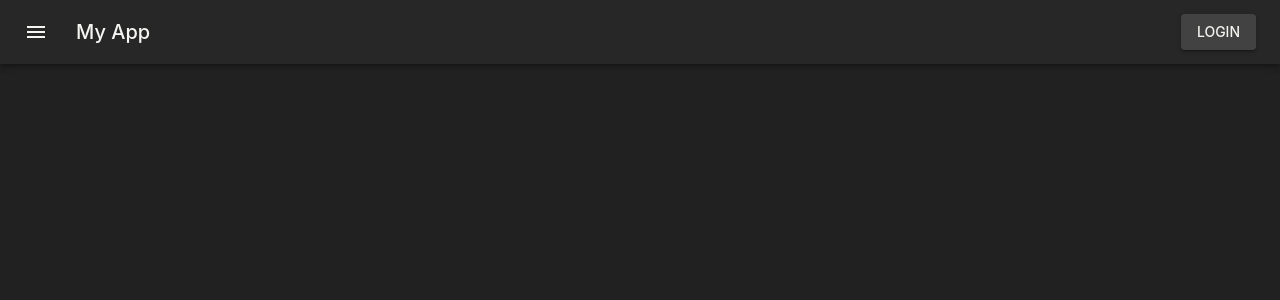
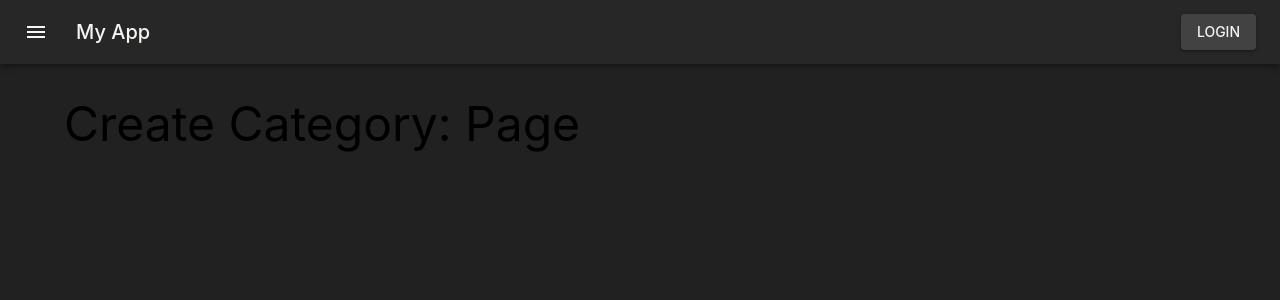
Before and after one commit to CelsoTaliatelli/app-admin-videos-frontend-react, a React (Create React App) app: page /categories/create in a window 1280 px wide. Before the commit this address had no page. Shown: the top 300 px of the page. Built offline with nearby package versions, Linux system fonts and the light colour scheme.

Commit message:
paginas de crud de categories

```diff
--- a/src/App.tsx
+++ b/src/App.tsx
@@ -4,6 +4,9 @@ import Layout from './components/Layout';
 import { ThemeProvider, Box } from '@mui/system';
 import { appTheme } from './config/theme';
 import { Routes, Route } from 'react-router-dom';
+import ListCategory from './features/categories/ListCategory';
+import CreateCategory from './features/categories/CreateCategory';
+import EditCategory from './features/categories/EditCategory';
 
 
 
@@ -19,7 +22,12 @@ function App() {
         <Header />
         <Layout>
           <Routes>
-            <Route path="/" element={<h1>Olá</h1>} />
+            <Route path="/" element={<ListCategory />} />
+            <Route path="/categories" element={<ListCategory />} />
+            <Route path="/categories/create" element={<CreateCategory />} />
+            <Route path="/categories/edit/:id" element={<EditCategory />} />
+
+            <Route path="*" element={<h1>404</h1>} />
           </Routes>
         </Layout>
       </Box>
--- /dev/null
+++ b/src/features/categories/CreateCategory.tsx
@@ -0,0 +1,11 @@
+import { Box, Typography } from "@mui/material"
+
+const CreateCategory = () => (
+    <Box>
+        <Typography variant="h3" component="h1">
+            Create Category: Page
+        </Typography>
+    </Box>
+);
+
+export default CreateCategory;
--- /dev/null
+++ b/src/features/categories/EditCategory.tsx
@@ -0,0 +1,11 @@
+import { Box, Typography } from "@mui/material"
+
+const CreateCategory = () => (
+    <Box>
+        <Typography variant="h3" component="h1">
+            Edit Category: Page
+        </Typography>
+    </Box>
+);
+
+export default CreateCategory;
--- /dev/null
+++ b/src/features/categories/ListCategory.tsx
@@ -0,0 +1,11 @@
+import { Box, Typography } from "@mui/material"
+
+const CreateCategory = () => (
+    <Box>
+        <Typography variant="h3" component="h1">
+            List Category: Page
+        </Typography>
+    </Box>
+);
+
+export default CreateCategory;
```
